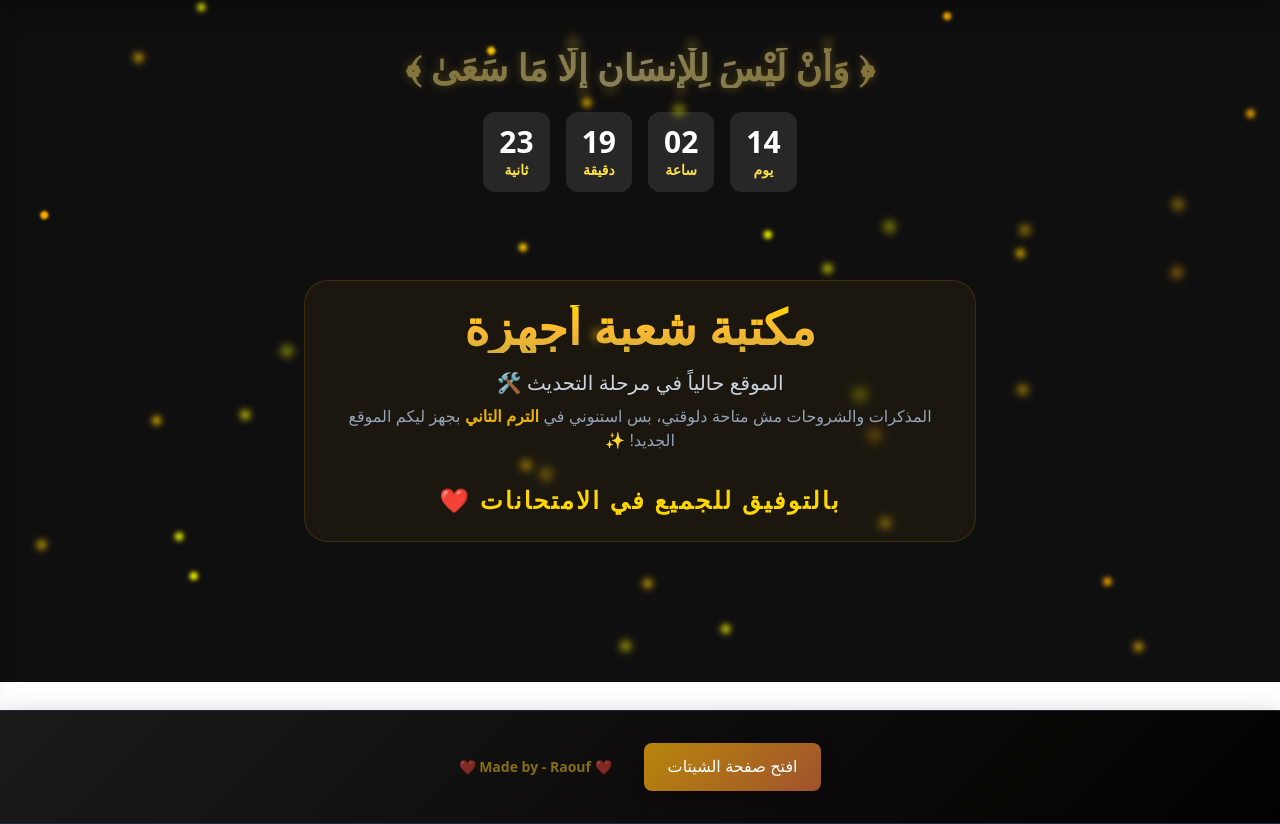
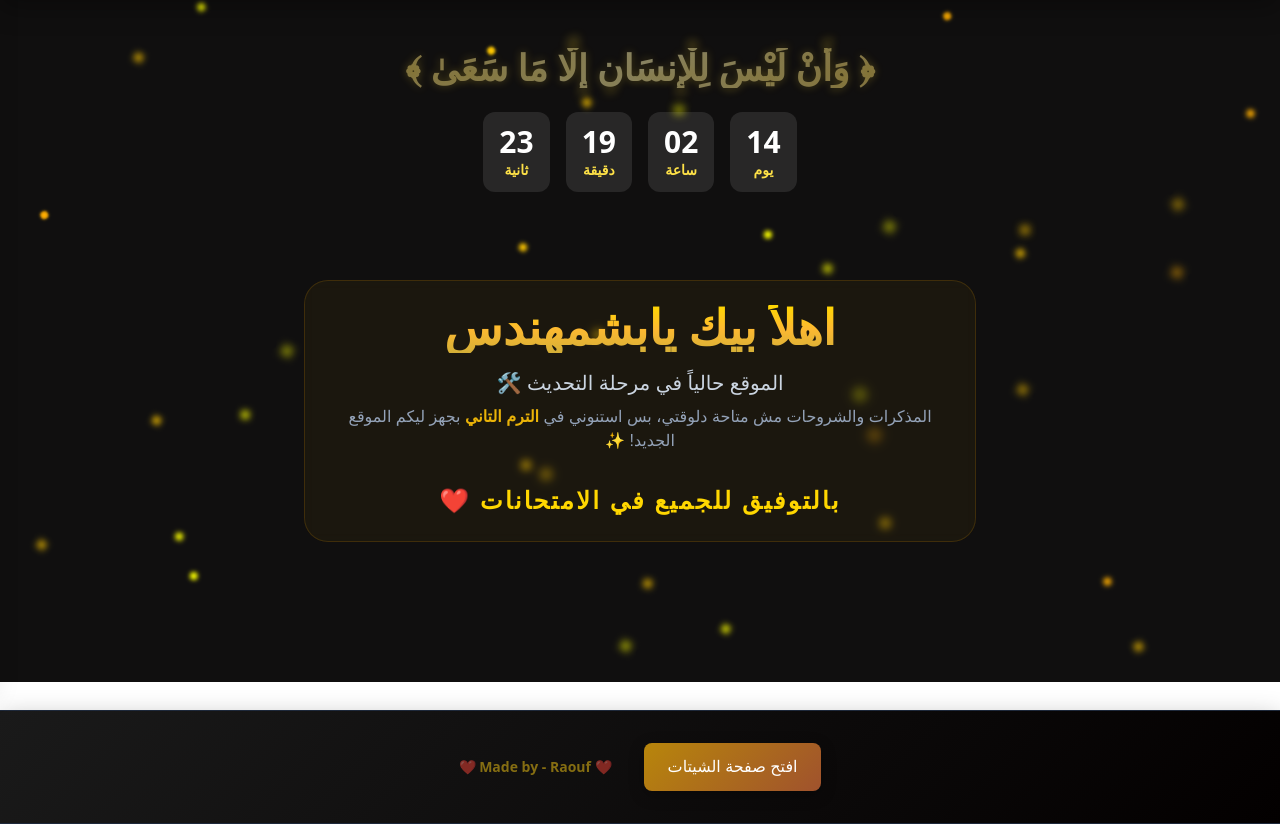
Before and after one commit to Raouf1812/Raouf123, a plain HTML site: page index.html in a window 1280 px wide. Shown: the part 118-942 px from the top of the page. Drawn offline with nearby package versions, Linux system fonts and the light colour scheme; a web font is replaced by a local one.

Commit message:
Update index.html

```diff
--- a/index.html
+++ b/index.html
@@ -99,8 +99,7 @@
 
         <h2 style="font-family: 'Aref Ruqaa', serif;"
             class="text-4xl md:text-5xl font-bold bg-gradient-to-b from-[#FFD700] via-[#FDB931] to-[#D4AF37] bg-clip-text text-transparent mb-4">
-            مكتبة شعبة أجهزة
-        </h2>
+اهلأ بيك يابشمهندس        </h2>
 
         <div style="font-family: 'Cairo', sans-serif;" class="space-y-2">
             <p class="text-slate-300 text-lg md:text-xl">
```
